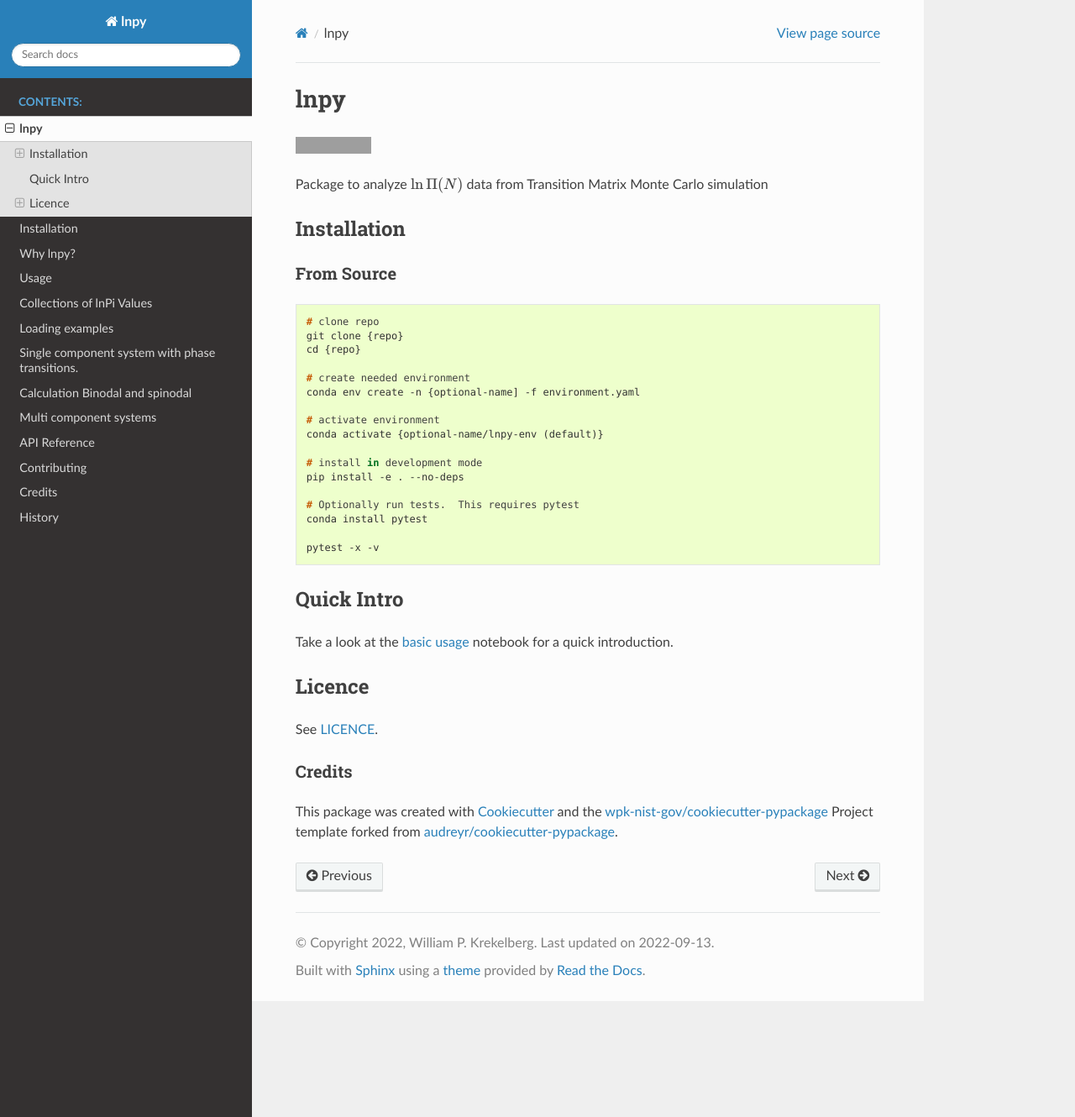
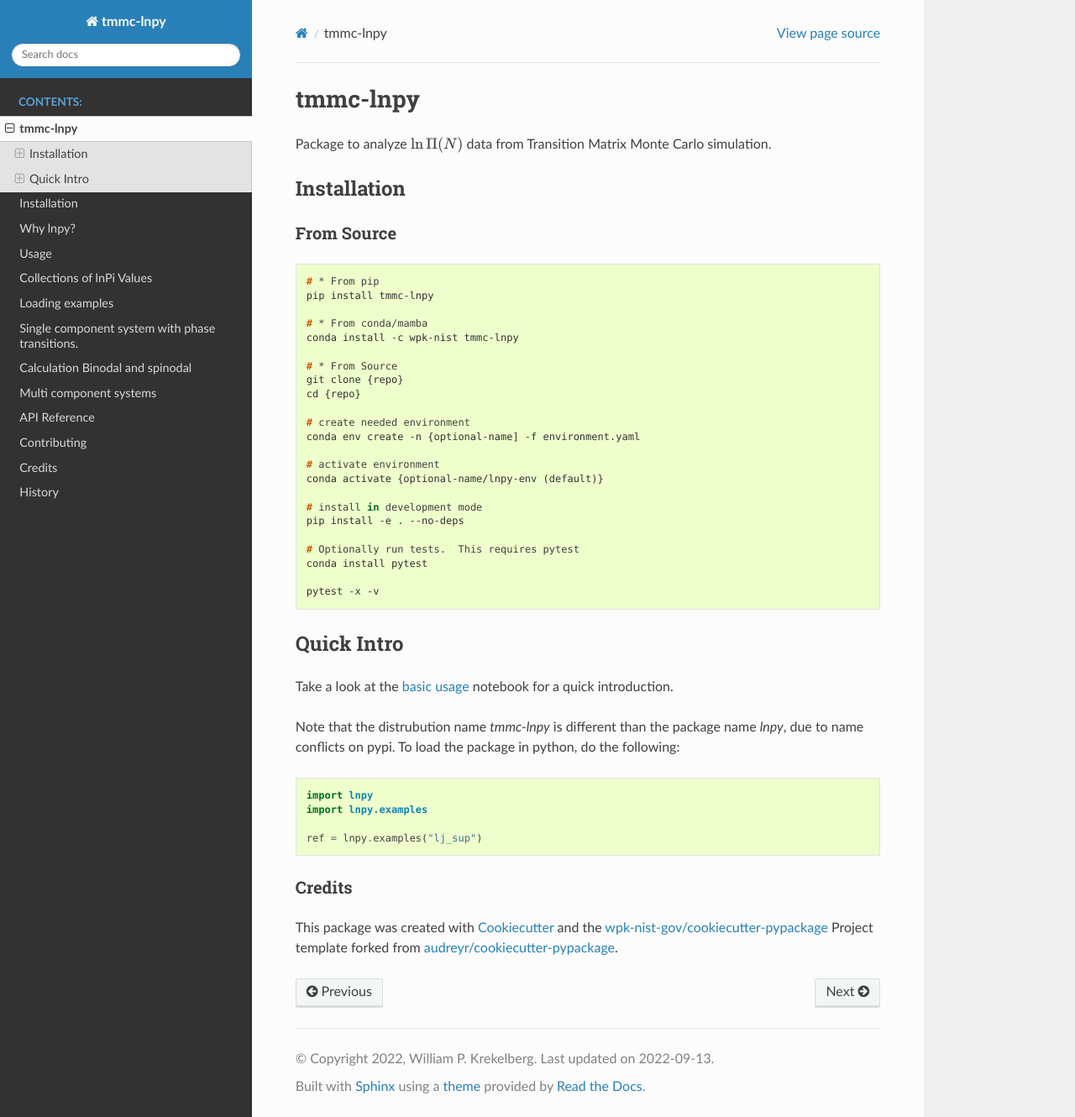
Before and after one commit to wpk-nist-gov/tmmc-lnpy, a Sphinx documentation site: the page built from docs/readme.rst, in a window 1280 px wide and 1330 px high. Shown: the whole window at 84% size. Built offline with Sphinx 7.4.7 and the Read the Docs theme 2.0.0, drawn with Linux system fonts in a browser that asks for light colours; the version number could not be read and is left out; grey boxes are pictures that could not be loaded.

Commit message:
commit to test install
Update history file

```diff
--- a/HISTORY.rst
+++ b/HISTORY.rst
@@ -2,7 +2,7 @@
 History
 =======
 
-0.0.1 (2022-07-26)
+0.1.1 (2022-09-12)
 ------------------
 
 * First release on PyPI.
--- a/README.rst
+++ b/README.rst
@@ -1,14 +1,8 @@
-lnpy
-====
-
-|image|
-
-.. raw:: html
-
-   <!-- [![Documentation Status](https://readthedocs.org/projects/lnpy/badge/?version=latest)](https://lnpy.readthedocs.io/en/latest/?badge=latest) -->
+tmmc-lnpy
+=========
 
 Package to analyze :math:`\ln \Pi(N)` data from Transition Matrix Monte
-Carlo simulation
+Carlo simulation.
 
 Installation
 ------------
@@ -18,7 +12,13 @@ From Source
 
 .. code:: console
 
-   # clone repo
+   # * From pip
+   pip install tmmc-lnpy
+
+   # * From conda/mamba
+   conda install -c wpk-nist tmmc-lnpy
+
+   # * From Source
    git clone {repo}
    cd {repo}
 
@@ -39,13 +39,19 @@ From Source
 Quick Intro
 -----------
 
-Take a look at the `basic usage <docs/notebooks/Basic_usage.ipynb>`__
+Take a look at the `basic usage <https://github.com/wpk-nist-gov/tmmc-lnpy/blob/master/docs/notebooks/Basic_usage.ipynb>`__
 notebook for a quick introduction.
 
-Licence
--------
+Note that the distrubution name `tmmc-lnpy` is different than the package name `lnpy`, due to name conflicts on pypi.  To load the package in python, do the following:
 
-See `LICENCE <./LICENCE>`__.
+.. code:: python
+
+    import lnpy
+    import lnpy.examples
+
+    ref = lnpy.examples("lj_sup")
+
+
 
 Credits
 ~~~~~~~
--- a/docs/conf.py
+++ b/docs/conf.py
@@ -157,7 +157,7 @@ source_suffix = ".rst"
 master_doc = "index"
 
 # General information about the project.
-project = "lnpy"
+project = "tmmc-lnpy"
 copyright = "2022, William P. Krekelberg"
 author = "William P. Krekelberg"
 
--- a/setup.cfg
+++ b/setup.cfg
@@ -4,12 +4,12 @@ author = William P. Krekelberg
 author_email = wpk@nist.gov
 license= NIST license
 license_files = LICENSE
-description = Analysis lnPi results produced by Transition Matrix Monte Carlo simulations
+description = Analysis of lnPi results from TMMC simulation
 # if using markdown
 # long_description_content_type = text/markdown
 long_description = file: README.rst, HISTORY.rst, LICENSE
 keywords = TMMC
-url = https://github.com/wpk-nist-gov/lnpy
+url = https://github.com/wpk-nist-gov/tmmc-lnpy
 classifiers =
     Development Status :: 2 - Pre-Alpha
     License :: Public Domain
@@ -45,7 +45,7 @@ install_requires =
 
 
 [options.package_data]
-xarray =
+lnpy =
     lnpy/data/*
 
 [aliases]
```
Also changed, not shown: 1 other file.
